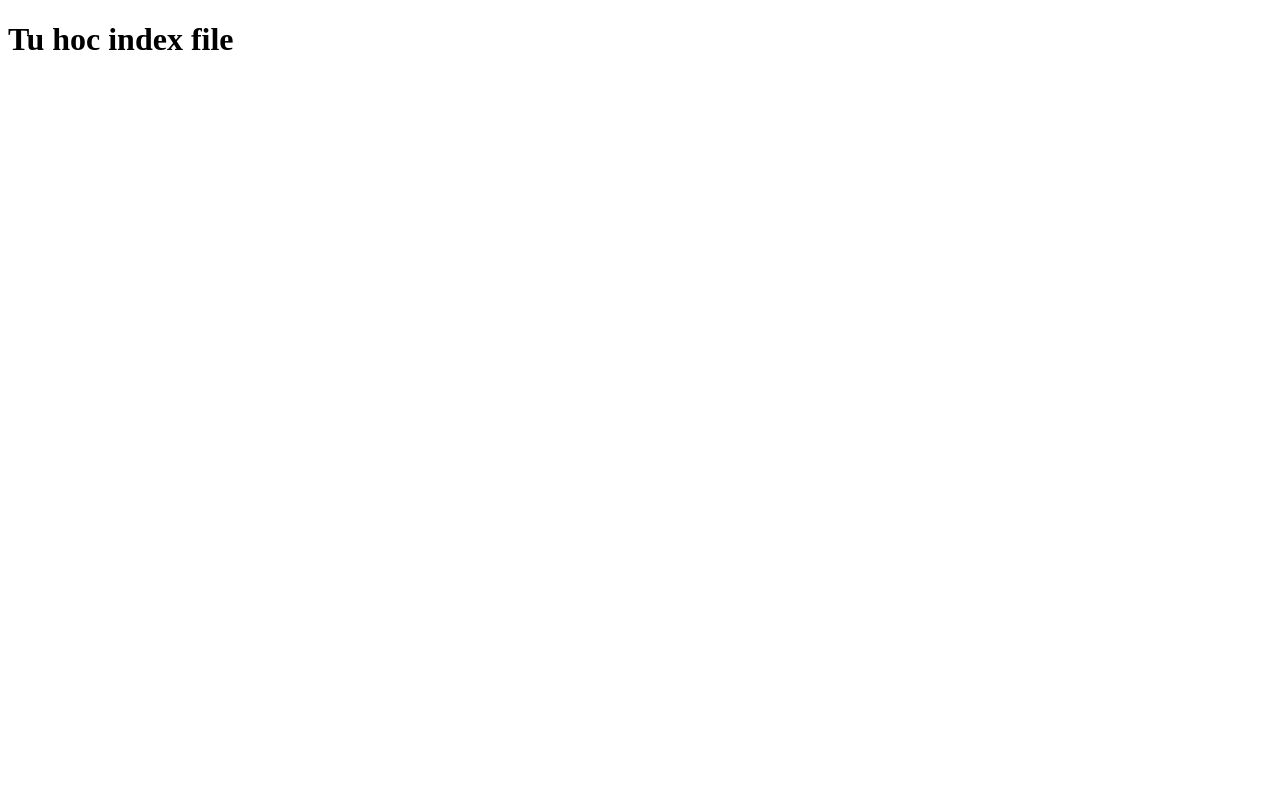
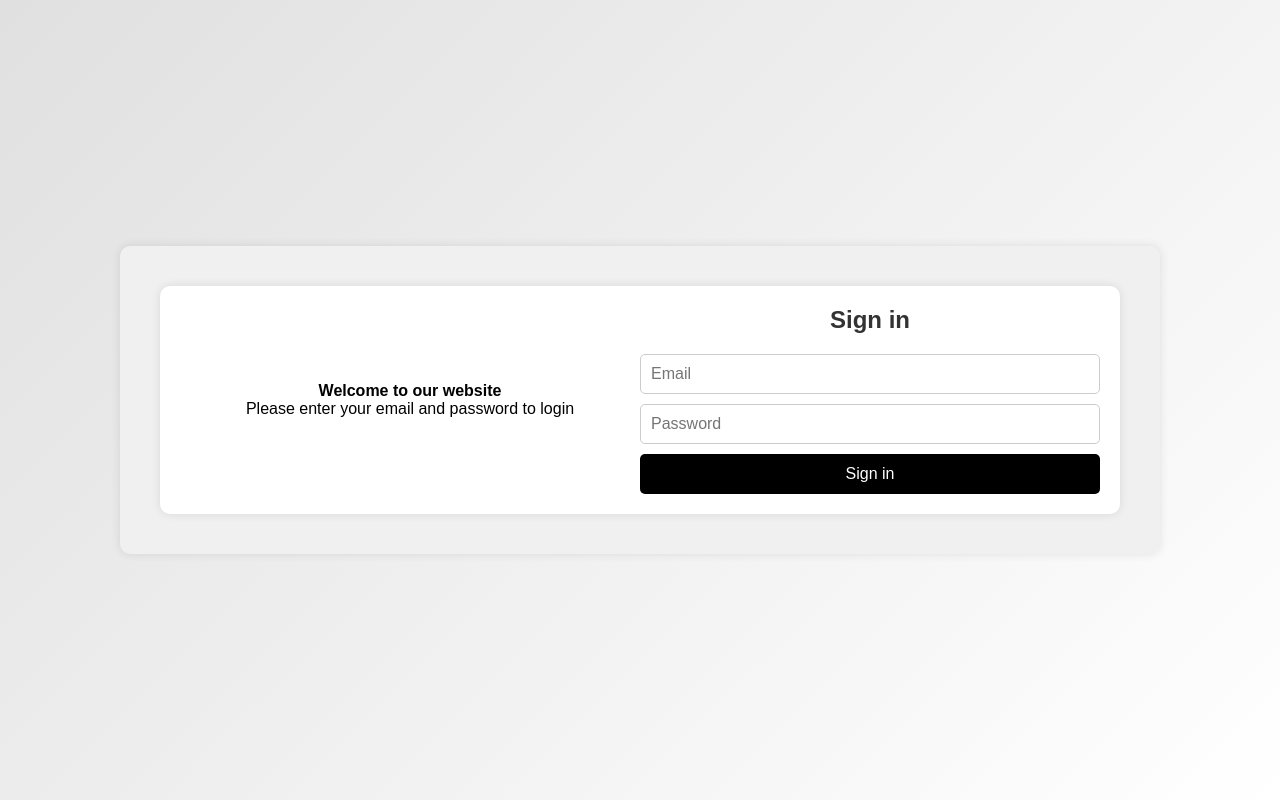
Before and after one commit to tranthixuantrang/congcu, a plain HTML site: page index.html in a window 1280 px wide. Drawn offline with Linux system fonts and the light colour scheme.

Commit message:
FrontEnd_DangNhap 19.09.2025

```diff
--- a/index.html
+++ b/index.html
@@ -3,9 +3,23 @@
   <head>
     <meta charset="UTF-8" />
     <meta name="viewport" content="width=device-width, initial-scale=1.0" />
-    <title>Tuhocne</title>
+    <link rel="stylesheet" href="style.css" />
+    <title>Login</title>
   </head>
   <body>
-    <h1>Tu hoc index file</h1>
+    <div class="Login">
+      <div class="Login-container">
+        <div class="Login-container-left">
+          <h2>Welcome to our website</h2>
+          <p>Please enter your email and password to login</p>
+        </div>
+        <div class="Login-container-right">
+          <h2>Sign in</h2>
+          <input type="text" placeholder="Email" />
+          <input type="password" placeholder="Password" />
+          <button>Sign in</button>
+        </div>
+      </div>
+    </div>
   </body>
 </html>
--- /dev/null
+++ b/style.css
@@ -0,0 +1,125 @@
+* {
+  margin: 0;
+  padding: 0;
+  box-sizing: border-box;
+  font-family: "Poppins", sans-serif;
+  font-size: 16px;
+}
+
+body {
+  display: flex;
+  justify-content: center;
+  align-items: center;
+  background: linear-gradient(135deg, #e0e0e0, #ffffff);
+  min-height: 100vh;
+  width: 100%;
+  overflow: hidden;
+  position: relative;
+  padding: 20px;
+  margin: 0;
+  background-color: #f0f0f0;
+}
+.Login {
+  width: 100%;
+  height: 100%;
+  display: flex;
+  justify-content: center;
+  align-items: center;
+  background-color: #f0f0f0;
+  border-radius: 10px;
+  box-shadow: 0 0 10px 0 rgba(0, 0, 0, 0.1);
+  padding: 20px;
+  margin: 20px;
+  margin-top: 100px;
+  margin-bottom: 100px;
+  margin-left: 100px;
+  margin-right: 100px;
+}
+
+.Login-container {
+  width: 100%;
+  height: 100%;
+  display: flex;
+  flex-direction: row;
+  justify-content: center;
+  align-items: center;
+  background-color: #fff;
+  border-radius: 10px;
+  box-shadow: 0 0 10px 0 rgba(0, 0, 0, 0.1);
+  padding: 20px;
+  margin: 20px;
+}
+
+.Login-container-left {
+  width: 50%;
+  height: 100%;
+  display: flex;
+  flex-direction: column;
+  justify-content: center;
+  align-items: center;
+}
+
+.Login-container-right {
+  width: 50%;
+  height: 100%;
+  display: flex;
+  flex-direction: column;
+  justify-content: center;
+  align-items: center;
+}
+
+.Login-container-right h2 {
+  font-size: 24px;
+  font-weight: 600;
+  margin-bottom: 20px;
+  color: #333;
+  text-align: center;
+  font-family: "Poppins", sans-serif;
+}
+
+.Login-container-right input {
+  width: 100%;
+  height: 40px;
+  border: 1px solid #ccc;
+  border-radius: 5px;
+  padding: 0 10px;
+  margin-bottom: 10px;
+}
+
+.Login-container-right button {
+  width: 100%;
+  height: 40px;
+  border: none;
+  border-radius: 5px;
+  background-color: #000;
+  color: #fff;
+}
+
+.Login-container-right button:hover {
+  background-color: #333;
+}
+
+.Login-container-right p {
+  font-size: 14px;
+  color: #333;
+}
+
+.Login-container-right p a {
+  color: #000;
+}
+
+.Login-container-right p a:hover {
+  color: #333;
+}
+
+.Login-container-right p a:active {
+  color: #333;
+}
+
+.Login-container-right p a:visited {
+  color: #333;
+}
+
+.Login-container-right p a:focus {
+  color: #333;
+}
```
